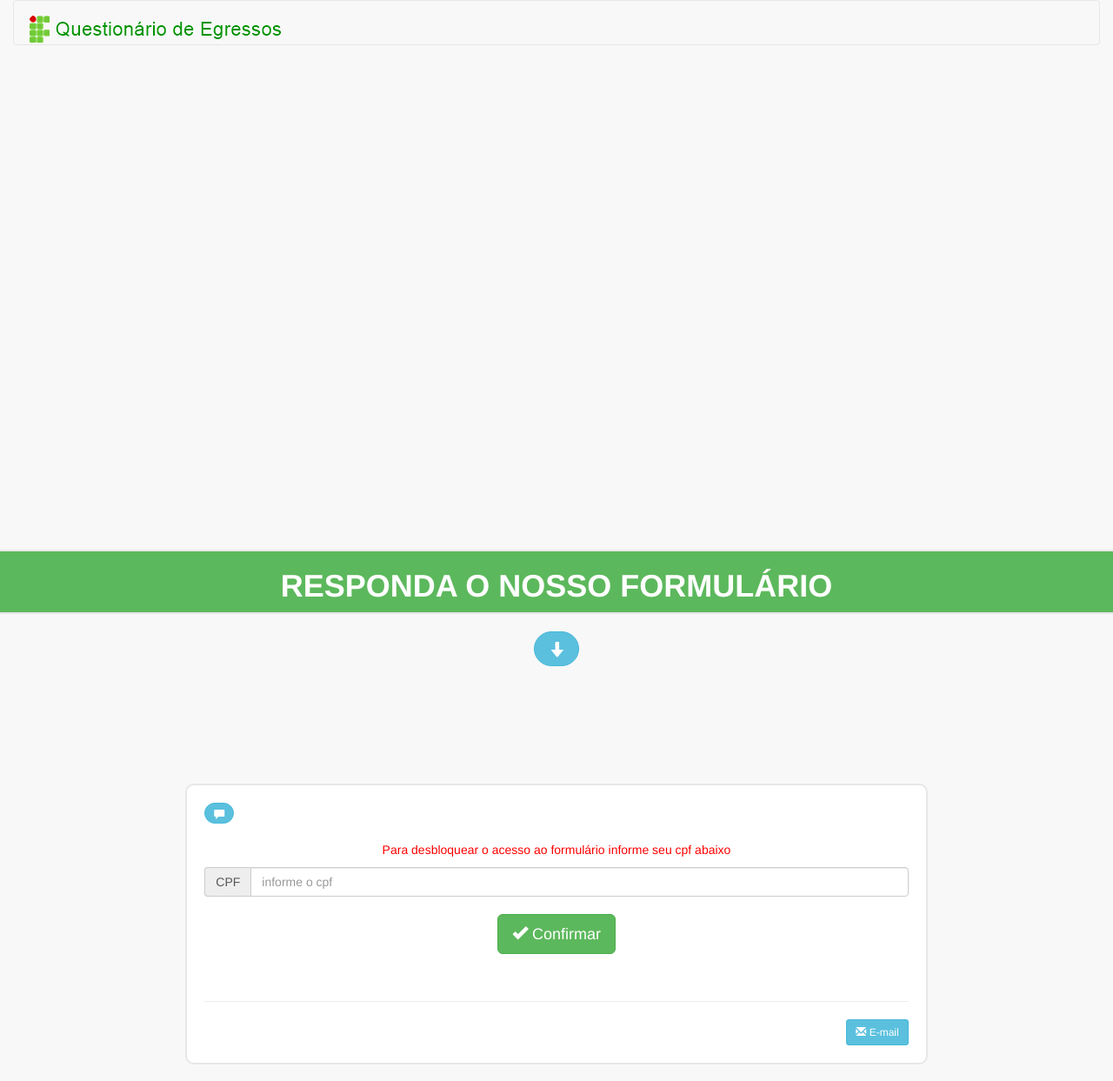
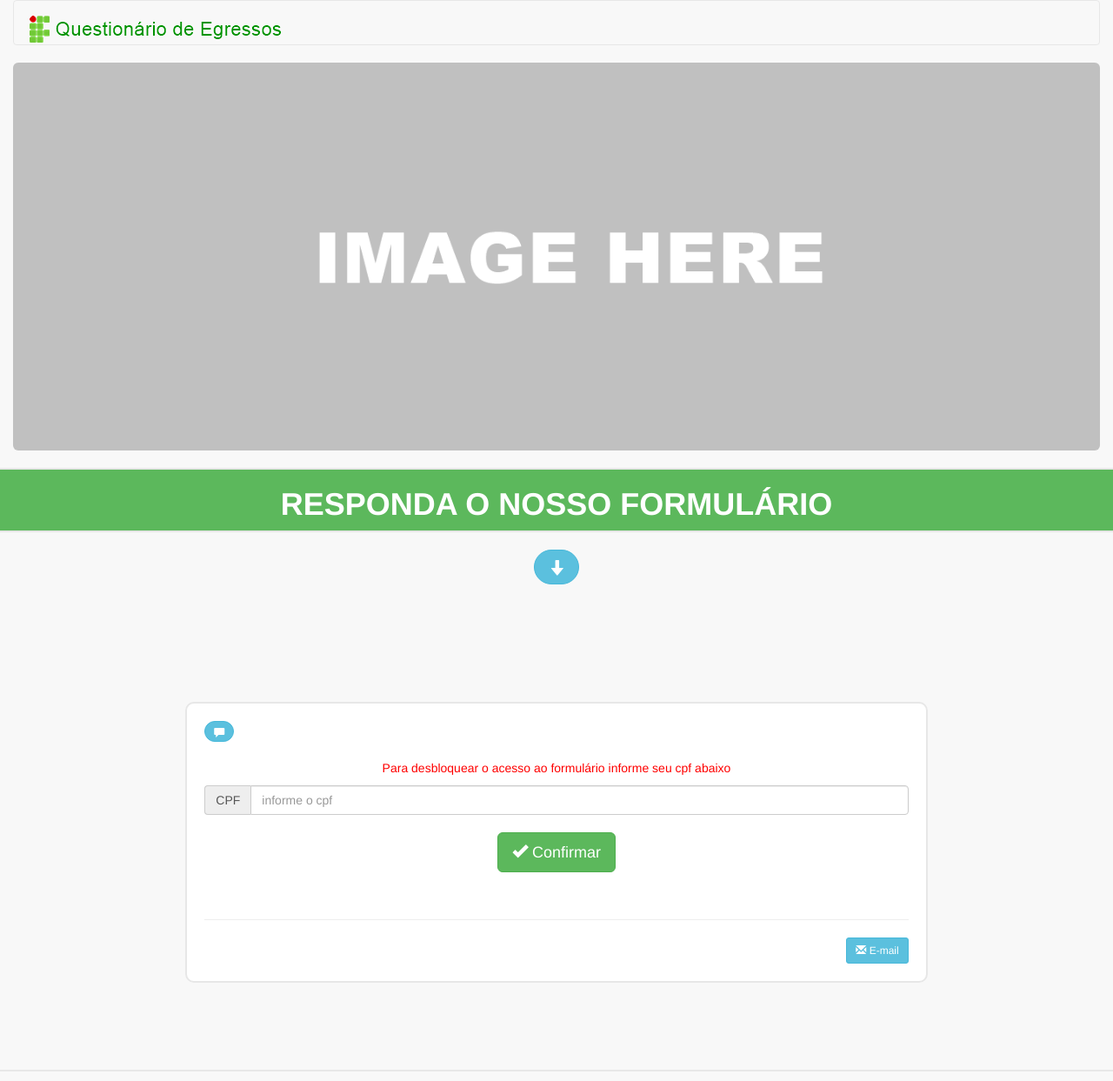
Before and after one commit to alissonl3/questionario, a PHP site: page /questionario/ in a window 1280 px wide. Shown: the top 1243 px of the page at 87% size. Run offline with PHP 8.4, Linux system fonts and the light colour scheme; some libraries are stand-ins or nearby versions.

Commit message:
Atualização: estilização ifpr

```diff
--- a/index.php
+++ b/index.php
@@ -50,46 +50,15 @@ function diminui(obj){
 
 
 
-<div style="width: 100%; height: 70%;">
-<div class="row" >
 
-    <div class="col-md-12 col-sm-12 col-xs-12">
-<!--    <div id="newbaCorousel" class="carousel slide" data-ride="carousel">
-         Carousel indicators
-        <ol class="carousel-indicators">
-            <li data-target="#newbaCorousel" data-slide-to="0" class="active"></li>
-            <li data-target="#newbaCorousel" data-slide-to="1"></li>
-            <li data-target="#newbaCorousel" data-slide-to="2"></li>
-        </ol>
-         Wrapper for carousel items
-        <div class="carousel-inner">
-            <div class="item active">
-                <img src="./resources/img/banner1.png" alt="Newba Tutoriais e Dicas"  class="img-rounded img-responsive" />
-            </div>
-            <div class="item">
-                <img src="./resources/img/header2.png" alt="Newba Tutoriais e Dicas"  class="img-rounded img-responsive" />
-
-            </div>
-            <div class="item">
-                <img src="./resources/img/header3.png" alt="Newba Tutoriais e Dicas"  class="img-rounded img-responsive" />
-
-            </div>
-        </div>
-         Carousel controls
-        <a class="carousel-control left" href="#newbaCorousel" data-slide="prev">
-            <span class="glyphicon glyphicon-chevron-left"></span>
-        </a>
-        <a class="carousel-control right" href="#newbaCorousel" data-slide="next">
-            <span class="glyphicon glyphicon-chevron-right"></span>
-        </a>
-    </div>-->
-
-<!--<div id="banner" style="background-color: white; border-radius: 5px; height: 100px; border: 2px #e7e7e7 solid;">
-
-    </div>-->
-    </div>
+<div class="row" style="margin-bottom: 20px;" >
+<div class="col-md-12 col-sm-12 col-xs-12">
+    <center>
+        <img src="./resources/img/teste4.png"  class="img-rounded img-responsive" />
+    </center>
 </div>
 </div>
+
 
 <!--<div style="width: 100%; height: 15%;">-->
 <div id="responderFormulario"></div>
```
Also changed, not shown: resources/img/teste1.png (added), resources/img/teste2.png (added), resources/img/teste3.png (added), resources/img/teste4.png (added).
